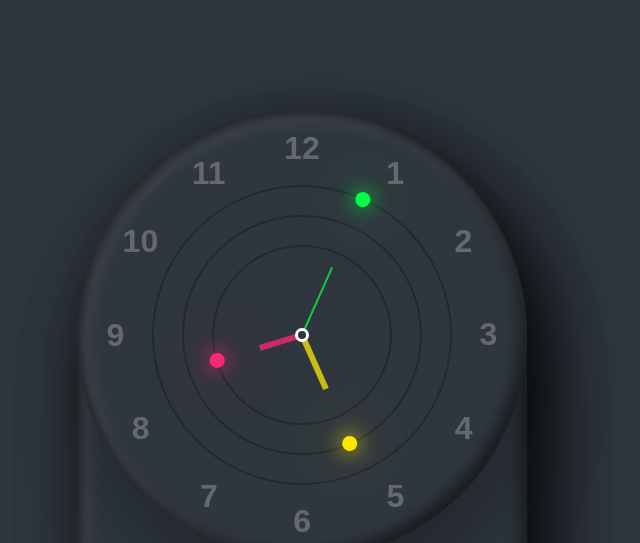
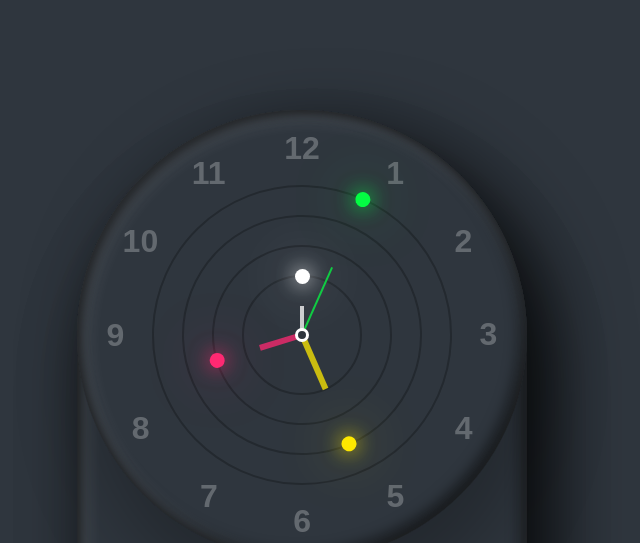
Before and after one commit to tnhnatalay/cagriMesajIcerigi, a plain HTML site: page index.html in a window 1280 px wide. Shown: the top 543 px of the page, without its empty margins (338-978 px from the left). Drawn offline with Linux system fonts and the light colour scheme.

Commit message:
milisaniye eklendi. saniye çubuğu ilerleyişi değişti.

```diff
--- a/index.html
+++ b/index.html
@@ -13,6 +13,7 @@
             <div class="circle" id="sc" style="--clr:#04fc43;"><i></i></div>
             <div class="circle circle2" id="mn" style="--clr:#fee800;"><i></i></div>
             <div class="circle circle3" id="hr" style="--clr:#ff2972;"><i></i></div>
+            <div class="circle circle4" id="msc" style="--clr:#fff;"><i></i></div>
 
             <span style="--i:1"><b>1</b></span>
             <span style="--i:2"><b>2</b></span>
--- a/script.js
+++ b/script.js
@@ -1,16 +1,19 @@
 let hr = document.querySelector('#hr');
 let md = document.querySelector('#mn');
 let sc = document.querySelector('#sc');
+let msc = document.querySelector('#msc');
 
 setInterval(() =>{
     let day = new Date();
     let hh = day.getHours() * 30;
     let mm = day.getMinutes() * 6;
     let ss = day.getSeconds() * 6;
+    let ms = day.getMilliseconds()/2.8;
 
     hr.style.transform = `rotateZ(${hh+(mm/12)}deg)`;
-    mn.style.transform = `rotateZ(${mm}deg)`;
-    sc.style.transform = `rotateZ(${ss}deg)`;
+    mn.style.transform = `rotateZ(${mm+(ss/60)}deg)`;
+    sc.style.transform = `rotateZ(${ss+(ms/60)}deg)`;
+    msc.style.transform = `rotateZ(${ms}deg)`;
 
     let hours = document.getElementById('hours');
     let minutes = document.getElementById('minutes');
--- a/style.css
+++ b/style.css
@@ -107,6 +107,10 @@ body {
     width: 6px;
 }
 
+.circle:nth-child(4) i {
+    width: 4px;
+}
+
 .circle2 {
     height: 240px;
     width: 240px;
@@ -117,6 +121,12 @@ body {
     height: 180px;
     width: 180px;
     z-index: 8;
+}
+
+.circle4 {
+    height: 120px;
+    width: 120px;
+    z-index: 7;
 }
 
 .circle::before {
```
